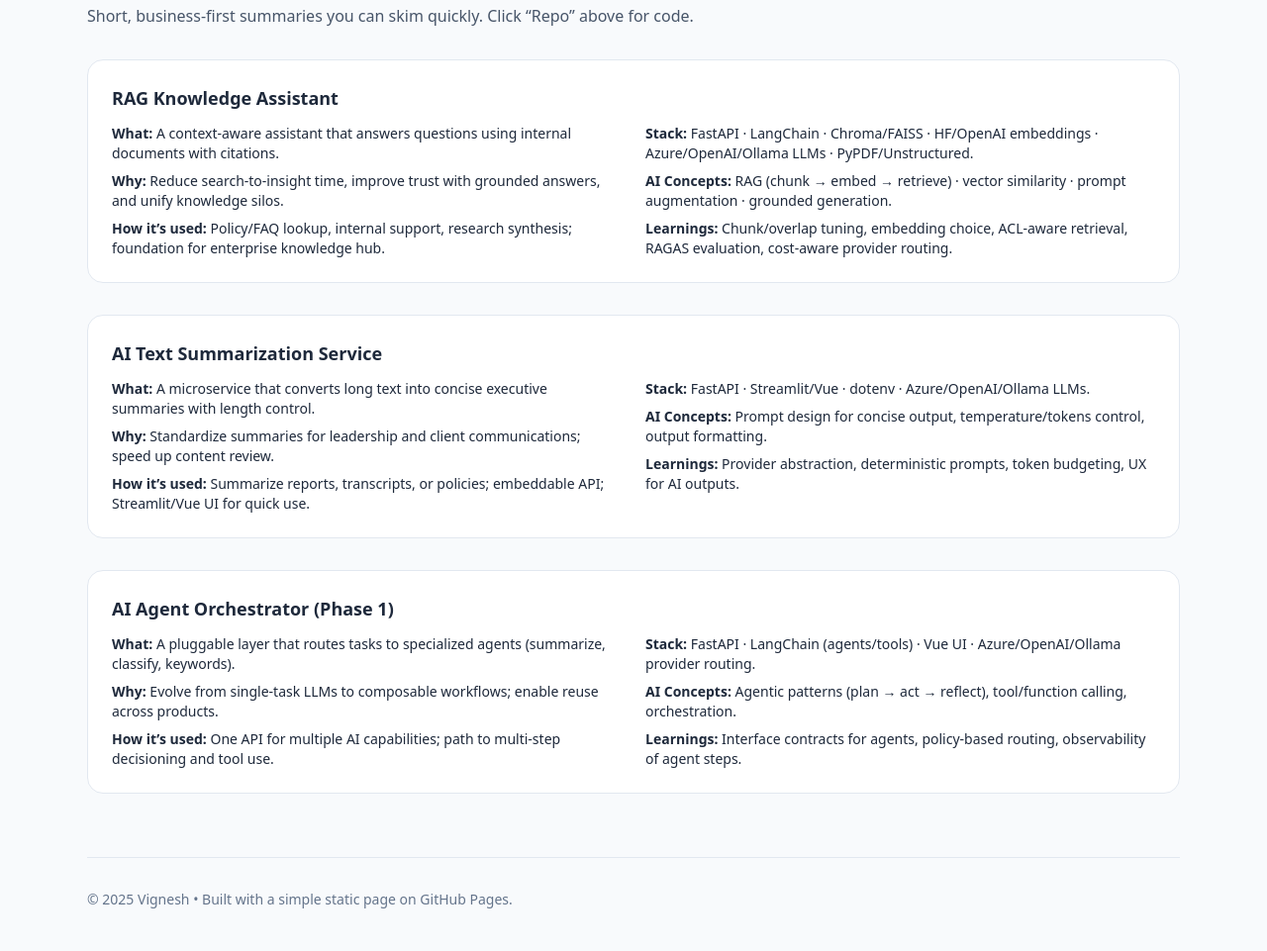
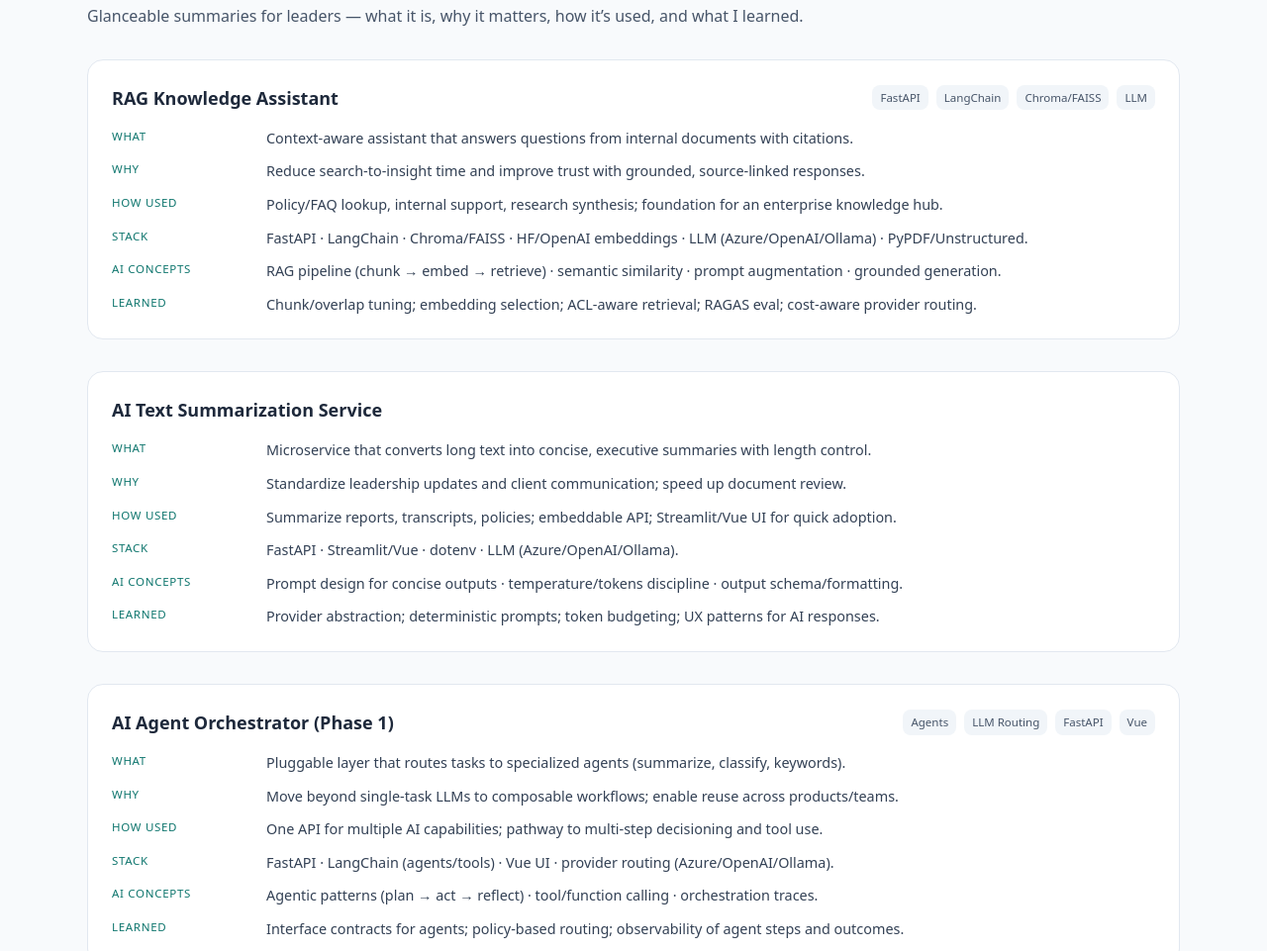
Before and after one commit to jayakrish21/jayakrish21.github.io, a plain HTML site: page index.html in a window 1280 px wide. Shown: the part 840-1801 px from the top of the page at 99% size. Drawn offline with nearby package versions, Linux system fonts and the light colour scheme.

Commit message:
Refactor project details and add helper styles
Updated project details and added helper styles for specification blocks. Enhanced descriptions for RAG Knowledge Assistant and AI Text Summarization Service.

```diff
--- a/index.html
+++ b/index.html
@@ -147,61 +147,74 @@
     </section>
 
     <!-- Details / Case Studies -->
+  <!-- Details / Case Studies  -->
 <section id="details" class="mt-16">
   <h2 class="text-xl font-semibold">Project Details</h2>
-      <p class="mt-2 text-slate-600">Short, business-first summaries you can skim quickly. Click “Repo” above for code.</p>
+  <p class="mt-2 text-slate-600">Glanceable summaries for leaders — what it is, why it matters, how it’s used, and what I learned.</p>
+
+  <!-- Helper styles for spec blocks -->
+  <style>
+    .spec {display:grid; gap:.75rem; grid-template-columns: 9rem 1fr;}
+    .spec h4{font-size:.72rem; letter-spacing:.06em; text-transform:uppercase; color:#0f766e}
+    .spec p{font-size:.9rem; color:#334155}
+    .pill{padding:.25rem .5rem; background:#f1f5f9; border-radius:.5rem; font-size:.72rem; color:#475569; white-space:nowrap}
+  </style>
 
   <!-- RAG Details -->
   <article id="rag-details" class="mt-8 bg-white border border-slate-200 rounded-2xl p-6">
+    <div class="flex items-center justify-between gap-3">
       <h3 class="text-lg font-semibold">RAG Knowledge Assistant</h3>
-        <div class="mt-3 grid md:grid-cols-2 gap-6">
-          <div>
-            <p class="text-sm"><strong>What:</strong> A context-aware assistant that answers questions using internal documents with citations.</p>
-            <p class="text-sm mt-2"><strong>Why:</strong> Reduce search-to-insight time, improve trust with grounded answers, and unify knowledge silos.</p>
-            <p class="text-sm mt-2"><strong>How it’s used:</strong> Policy/FAQ lookup, internal support, research synthesis; foundation for enterprise knowledge hub.</p>
+      <div class="hidden md:flex gap-2">
+        <span class="pill">FastAPI</span><span class="pill">LangChain</span><span class="pill">Chroma/FAISS</span><span class="pill">LLM</span>
       </div>
-          <div>
-            <p class="text-sm"><strong>Stack:</strong> FastAPI · LangChain · Chroma/FAISS · HF/OpenAI embeddings · Azure/OpenAI/Ollama LLMs · PyPDF/Unstructured.</p>
-            <p class="text-sm mt-2"><strong>AI Concepts:</strong> RAG (chunk → embed → retrieve) · vector similarity · prompt augmentation · grounded generation.</p>
-            <p class="text-sm mt-2"><strong>Learnings:</strong> Chunk/overlap tuning, embedding choice, ACL-aware retrieval, RAGAS evaluation, cost-aware provider routing.</p>
     </div>
+
+    <div class="mt-4 space-y-3">
+      <div class="spec"><h4>What</h4><p>Context-aware assistant that answers questions from internal documents with citations.</p></div>
+      <div class="spec"><h4>Why</h4><p>Reduce search-to-insight time and improve trust with grounded, source-linked responses.</p></div>
+      <div class="spec"><h4>How used</h4><p>Policy/FAQ lookup, internal support, research synthesis; foundation for an enterprise knowledge hub.</p></div>
+      <div class="spec"><h4>Stack</h4><p>FastAPI · LangChain · Chroma/FAISS · HF/OpenAI embeddings · LLM (Azure/OpenAI/Ollama) · PyPDF/Unstructured.</p></div>
+      <div class="spec"><h4>AI concepts</h4><p>RAG pipeline (chunk → embed → retrieve) · semantic similarity · prompt augmentation · grounded generation.</p></div>
+      <div class="spec"><h4>Learned</h4><p>Chunk/overlap tuning; embedding selection; ACL-aware retrieval; RAGAS eval; cost-aware provider routing.</p></div>
     </div>
   </article>
 
   <!-- Summarizer Details -->
   <article id="sum-details" class="mt-8 bg-white border border-slate-200 rounded-2xl p-6">
+    <div class="flex items-center justify-between gap-3">
       <h3 class="text-lg font-semibold">AI Text Summarization Service</h3>
-        <div class="mt-3 grid md:grid-cols-2 gap-6">
-          <div>
-            <p class="text-sm"><strong>What:</strong> A microservice that converts long text into concise executive summaries with length control.</p>
-            <p class="text-sm mt-2"><strong>Why:</strong> Standardize summaries for leadership and client communications; speed up content review.</p>
-            <p class="text-sm mt-2"><strong>How it’s used:</strong> Summarize reports, transcripts, or policies; embeddable API; Streamlit/Vue UI for quick use.</p>
     </div>
-          <div>
-            <p class="text-sm"><strong>Stack:</strong> FastAPI · Streamlit/Vue · dotenv · Azure/OpenAI/Ollama LLMs.</p>
-            <p class="text-sm mt-2"><strong>AI Concepts:</strong> Prompt design for concise output, temperature/tokens control, output formatting.</p>
-            <p class="text-sm mt-2"><strong>Learnings:</strong> Provider abstraction, deterministic prompts, token budgeting, UX for AI outputs.</p>
-          </div>
+
+    <div class="mt-4 space-y-3">
+      <div class="spec"><h4>What</h4><p>Microservice that converts long text into concise, executive summaries with length control.</p></div>
+      <div class="spec"><h4>Why</h4><p>Standardize leadership updates and client communication; speed up document review.</p></div>
+      <div class="spec"><h4>How used</h4><p>Summarize reports, transcripts, policies; embeddable API; Streamlit/Vue UI for quick adoption.</p></div>
+      <div class="spec"><h4>Stack</h4><p>FastAPI · Streamlit/Vue · dotenv · LLM (Azure/OpenAI/Ollama).</p></div>
+      <div class="spec"><h4>AI concepts</h4><p>Prompt design for concise outputs · temperature/tokens discipline · output schema/formatting.</p></div>
+      <div class="spec"><h4>Learned</h4><p>Provider abstraction; deterministic prompts; token budgeting; UX patterns for AI responses.</p></div>
     </div>
   </article>
 
   <!-- Orchestrator Details -->
   <article id="agent-details" class="mt-8 bg-white border border-slate-200 rounded-2xl p-6">
+    <div class="flex items-center justify-between gap-3">
       <h3 class="text-lg font-semibold">AI Agent Orchestrator (Phase 1)</h3>
-        <div class="mt-3 grid md:grid-cols-2 gap-6">
-          <div>
-            <p class="text-sm"><strong>What:</strong> A pluggable layer that routes tasks to specialized agents (summarize, classify, keywords).</p>
-            <p class="text-sm mt-2"><strong>Why:</strong> Evolve from single-task LLMs to composable workflows; enable reuse across products.</p>
-            <p class="text-sm mt-2"><strong>How it’s used:</strong> One API for multiple AI capabilities; path to multi-step decisioning and tool use.</p>
+      <div class="hidden md:flex gap-2">
+        <span class="pill">Agents</span><span class="pill">LLM Routing</span><span class="pill">FastAPI</span><span class="pill">Vue</span>
       </div>
-          <div>
-            <p class="text-sm"><strong>Stack:</strong> FastAPI · LangChain (agents/tools) · Vue UI · Azure/OpenAI/Ollama provider routing.</p>
-            <p class="text-sm mt-2"><strong>AI Concepts:</strong> Agentic patterns (plan → act → reflect), tool/function calling, orchestration.</p>
-            <p class="text-sm mt-2"><strong>Learnings:</strong> Interface contracts for agents, policy-based routing, observability of agent steps.</p>
     </div>
+
+    <div class="mt-4 space-y-3">
+      <div class="spec"><h4>What</h4><p>Pluggable layer that routes tasks to specialized agents (summarize, classify, keywords).</p></div>
+      <div class="spec"><h4>Why</h4><p>Move beyond single-task LLMs to composable workflows; enable reuse across products/teams.</p></div>
+      <div class="spec"><h4>How used</h4><p>One API for multiple AI capabilities; pathway to multi-step decisioning and tool use.</p></div>
+      <div class="spec"><h4>Stack</h4><p>FastAPI · LangChain (agents/tools) · Vue UI · provider routing (Azure/OpenAI/Ollama).</p></div>
+      <div class="spec"><h4>AI concepts</h4><p>Agentic patterns (plan → act → reflect) · tool/function calling · orchestration traces.</p></div>
+      <div class="spec"><h4>Learned</h4><p>Interface contracts for agents; policy-based routing; observability of agent steps and outcomes.</p></div>
     </div>
   </article>
 </section>
+
 
     <!-- Footer -->
     <footer class="mt-16 pt-8 border-t border-slate-200 text-sm text-slate-500">
```
Lines whose indentation alone changed are shown as unchanged.
